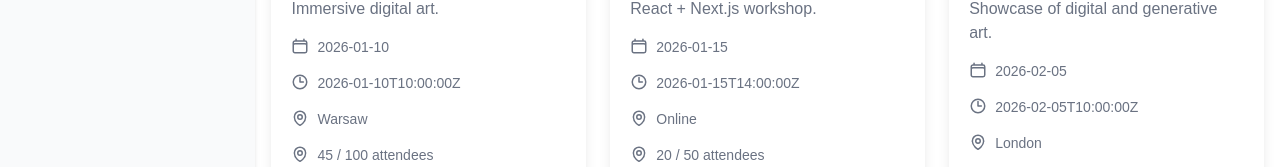
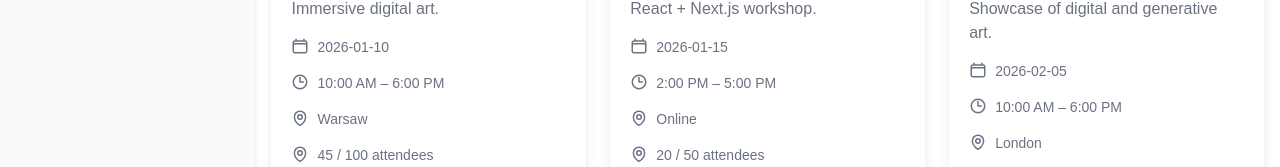
Before and after one commit to ka1130/Happenly, a Next.js app: page / in a window 1280 px wide. Shown: the part 367-534 px from the top of the page. Built offline with nearby package versions, Linux system fonts and the light colour scheme.

Commit message:
Finish styling cards

```diff
--- a/components/EventCard.tsx
+++ b/components/EventCard.tsx
@@ -7,6 +7,7 @@ import {
   TrashIcon,
 } from '@heroicons/react/24/outline';
 import { formatCategory } from '@utils/formatCategory';
+import { formatTimeRange } from '@utils/formatTimeRange';
 
 // TODO RWD! mobile-first?
 
@@ -86,7 +87,7 @@ export default function EventCard({ event }: EventCardProps) {
               className="h-4.5 w-4.5 relative top-[px]"
               strokeWidth={2}
             />
-            <span>{event.startAt}</span>
+            <span>{formatTimeRange(event.startAt, event.endAt)}</span>
           </p>
 
           <p className="text-sm text-gray-500 flex gap-2">
--- /dev/null
+++ b/utils/formatTimeRange.ts
@@ -0,0 +1,15 @@
+export function formatTimeRange(start: string, end: string) {
+  const startDate = new Date(start);
+  const endDate = new Date(end);
+
+  const options: Intl.DateTimeFormatOptions = {
+    hour: 'numeric',
+    minute: 'numeric',
+    hour12: true,
+  };
+
+  const startStr = startDate.toLocaleTimeString('en-US', options);
+  const endStr = endDate.toLocaleTimeString('en-US', options);
+
+  return `${startStr} – ${endStr}`;
+}
```
